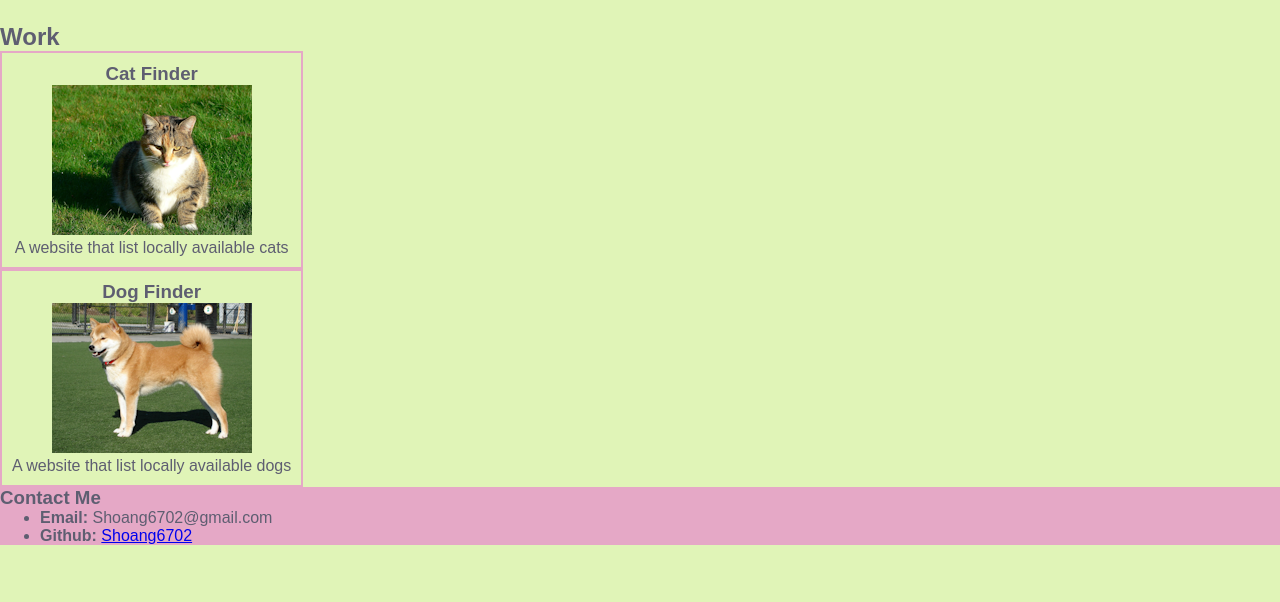
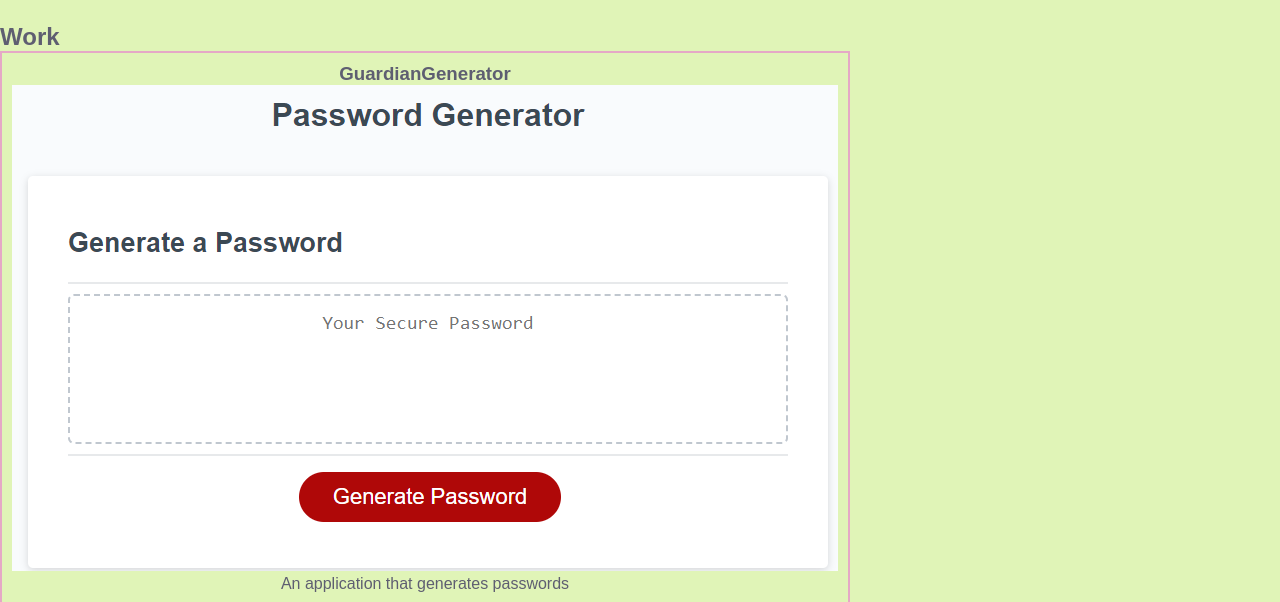
Before and after one commit to SHoang6702/Portfolio, a plain HTML site: page index.html in a window 1280 px wide. Shown: the part 258-860 px from the top of the page. Before the commit the page ends 803 px from the top, so only its background shows below. Drawn offline with Linux system fonts and the light colour scheme.

Commit message:
Update 9/10/2023 ,22:51pm CST

```diff
--- a/index.html
+++ b/index.html
@@ -23,14 +23,20 @@
                 <h2>Work</h2>
                     <!-- I genuienly can not figure out why they're not in line -->
                 <section class="card">
+                    <h3>GuardianGenerator</h3>
+                    <img src="./assets/images/password_generator.png" alt="password_generator">
+                    <p>
+                         An application that generates passwords
+                    </p>
+                </section>
+                 <section class="card">
                      <h3>Cat Finder</h3>
                      <img src="./assets/images/cat_placeholder.png" alt="cat_placeholder">
                     <p>
                          A website that list locally available cats
                     </p>
                 </section>
-                    <section class="card">
-                        <h3>Dog Finder</h3>
+                <section class="card">                        <h3>Dog Finder</h3>
                     <img src="./assets/images/dog_placeholder.png" alt="dog_placeholder">
                     <p>
                         A website that list locally available dogs
```
Also changed, not shown: assets/images/password_generator.png (added). Lines whose indentation alone changed are shown as unchanged.
